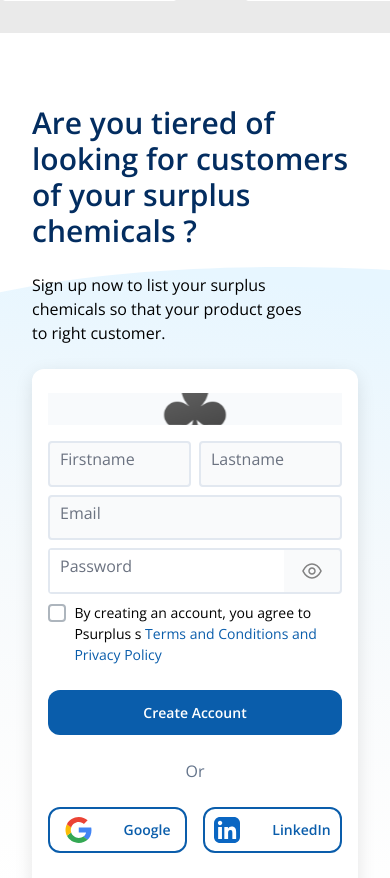
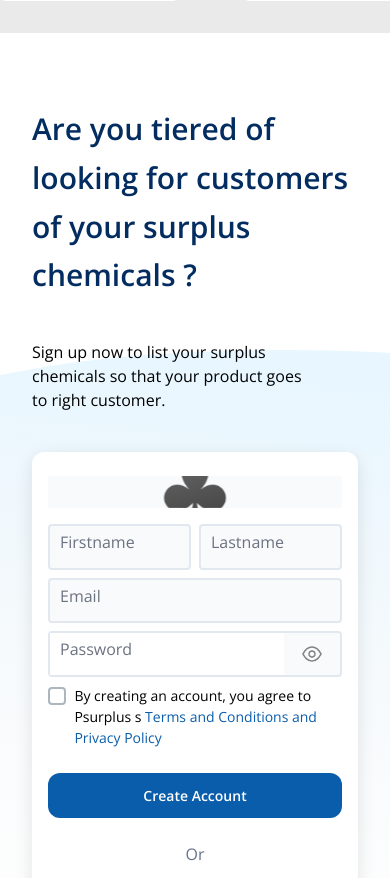
Before and after one commit to Manzi-Cedrick/chemistry-lab-platform, a Next.js app: page / in a window 390 px wide. Shown: the part 4439-5317 px from the top of the page. Built offline with nearby package versions, Linux system fonts and the light colour scheme.

Commit message:
[fix]: font-size & weight fix

```diff
--- a/src/app/(components)/Contact.tsx
+++ b/src/app/(components)/Contact.tsx
@@ -11,8 +11,8 @@
         <Section className='py-10 relative min-h-screen flex items-center justify-end'>
             <div className='flex md:flex-row flex-col justify-between'>
                 <div className='z-10 md:max-w-[50vw] pt-[2em] md:pr-[10em]'>
-                    <h1 className='text-3xl sm:text-5xl text-secondary font-semibold'>{title}</h1>
-                    <p className='py-6 pr-10'>{body}</p>
+                    <h1 className='text-3xl sm:text-5xl leading-relaxed text-secondary font-semibold'>{title}</h1>
+                    <p className='py-10 pr-10'>{body}</p>
                 </div>
                 <div className='bg-white md:max-w-[30vw] z-10 shadow-box rounded-xl py-6 px-4 sm:px-10'>
                     <div className='h-12 pb-4 object-contain'>
```
